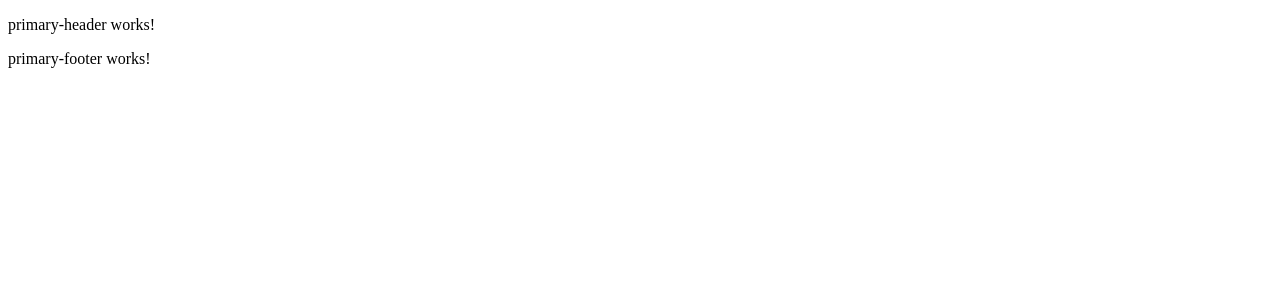
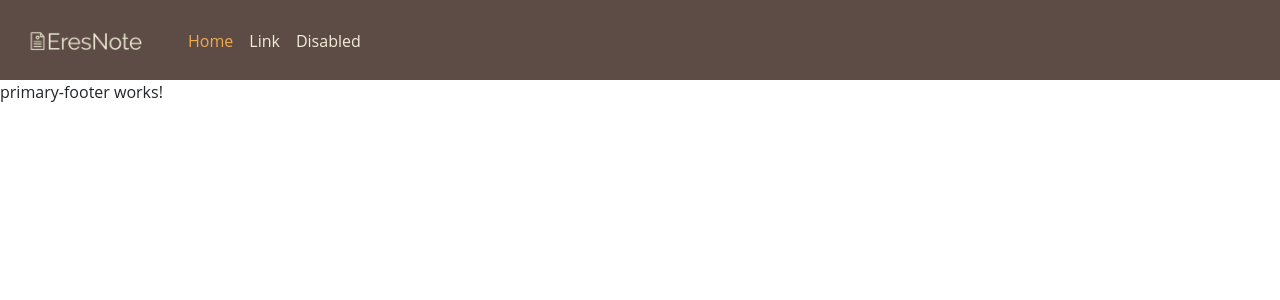
Before and after one commit to EresDev/EresNote, an Angular app: page / in a window 1280 px wide. Shown: the top 300 px of the page. Built offline with nearby package versions, Linux system fonts and the light colour scheme; a small style sheet from the web is missing.

Commit message:
primary header complete

```diff
--- a/angular.json
+++ b/angular.json
@@ -27,9 +27,13 @@
               "src/assets"
             ],
             "styles": [
-              "src/styles.scss"
+              "node_modules/npm-font-open-sans/open-sans.scss",
+              "src/styles.scss",
             ],
-            "scripts": []
+            "scripts": [
+              "node_modules/jquery/dist/jquery.min.js",
+              "node_modules/bootstrap/dist/js/bootstrap.min.js"
+            ]
           },
           "configurations": {
             "production": {
@@ -76,9 +80,13 @@
             "tsConfig": "src/tsconfig.spec.json",
             "karmaConfig": "src/karma.conf.js",
             "styles": [
-              "src/styles.scss"
+              "node_modules/npm-font-open-sans/open-sans.scss",
+              "src/styles.scss",
             ],
-            "scripts": [],
+            "scripts": [
+              "node_modules/jquery/dist/jquery.min.js",
+              "node_modules/bootstrap/dist/js/bootstrap.min.js"
+            ],
             "assets": [
               "src/favicon.ico",
               "src/assets"
--- a/package.json
+++ b/package.json
@@ -20,7 +20,10 @@
     "@angular/platform-browser": "^6.1.0",
     "@angular/platform-browser-dynamic": "^6.1.0",
     "@angular/router": "^6.1.0",
+    "bootstrap": "^4.1.3",
     "core-js": "^2.5.4",
+    "jquery": "^3.3.1",
+    "npm-font-open-sans": "^1.1.0",
     "rxjs": "~6.2.0",
     "zone.js": "~0.8.26"
   },
--- a/src/app/shared/primary-header/primary-header.component.html
+++ b/src/app/shared/primary-header/primary-header.component.html
@@ -1,3 +1,23 @@
-<p>
-  primary-header works!
-</p>
+<header>
+  <nav class="navbar navbar-expand-lg navbar-dark navbar-custom">
+    <a class="navbar-brand" [routerLink]="['']"><img src="assets/images/logo.png"></a>
+    <button class="navbar-toggler" type="button" data-toggle="collapse" data-target="#navbarSupportedContent" aria-controls="navbarSupportedContent" aria-expanded="false" aria-label="Toggle navigation">
+      <span class="navbar-toggler-icon"></span>
+    </button>
+
+    <div class="collapse navbar-collapse" id="navbarSupportedContent">
+      <ul class="navbar-nav mr-auto">
+        <li class="nav-item active">
+          <a class="nav-link" [routerLink]="['']" routerLinkActive="active">Home</a>
+        </li>
+        <li class="nav-item">
+          <a class="nav-link" href="#">Link</a>
+        </li>
+
+        <li class="nav-item">
+          <a class="nav-link disabled" href="#">Disabled</a>
+        </li>
+      </ul>
+    </div>
+  </nav>
+</header>
--- a/src/app/shared/primary-header/primary-header.component.scss
+++ b/src/app/shared/primary-header/primary-header.component.scss
@@ -0,0 +1,29 @@
+@import '~src/styles/_variables';
+
+header{
+  background-color: $primary_background_color;
+  color: $primary_color;
+  height: 80px;
+  padding: $primary_padding;
+
+   .navbar-brand img{
+     width: 138px;
+     height: auto;
+   }
+  .navbar-custom{
+    background-color: $primary_background_color;
+
+    .nav-link:link, .nav-link:active, .nav-link:visited, .nav-link:hover{
+      color: $primary_color_extra;
+      text-decoration: none;
+    }
+    .nav-link.active{
+      color: $primary_color;
+    }
+    .navbar-toggler:hover, .navbar-toggler:focus{
+      outline: none;
+    }
+  }
+
+
+}
--- a/src/styles.scss
+++ b/src/styles.scss
@@ -1 +1,12 @@
-/* You can add global styles to this file, and also import other style files */
+@import 'node_modules/bootstrap/scss/bootstrap.scss';
+@import '~src/styles/_variables';
+
+
+
+html{
+  body{
+    font-family: $primary_font_family;
+    margin: 0;
+    padding: 0;
+  }
+}
--- /dev/null
+++ b/src/styles/_variables.scss
@@ -0,0 +1,11 @@
+$primary_color: #F1A94E;
+$primary_color_extra: #F2EDD8;
+$primary_background_color: #5D4C46;
+$primary_font_family: 'Open Sans', sans-serif;
+$primary_padding: 10px;
+
+$secondary_color: #5D4C46;
+$secondary_background_color: #fff;
+
+$tertiary_color: #E45641;
+$tertiary_background_color: #F2EDD8;
```
Also changed, not shown: src/app/shared/shared.module.ts (+5 -2 lines), notes.txt (added), src/assets/images/logo.png (added), 1 other file (tests, documents, lock files or other folders).
